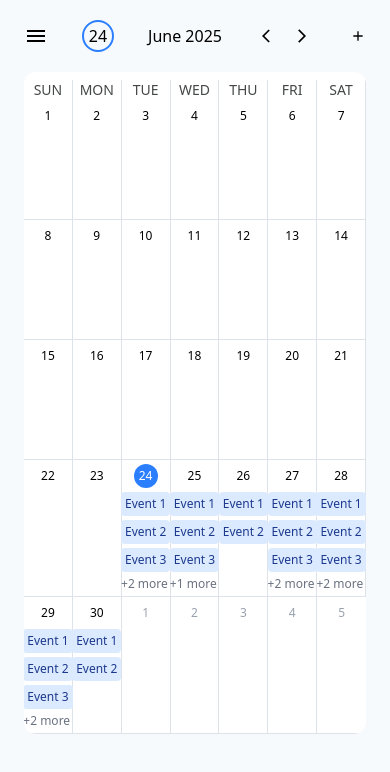
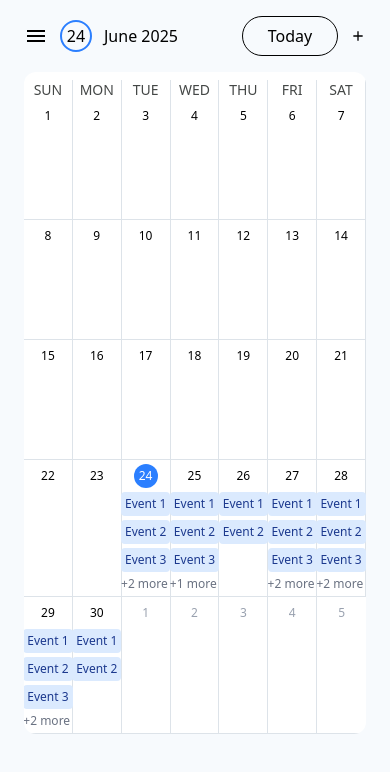
Before and after one commit to mrvicthor/calendar-app, a React (Vite) app: page / in a window 390 px wide. Shown: the top 772 px of the page. Built offline with nearby package versions, Linux system fonts and the light colour scheme.

Commit message:
fix(header.tsx): update header

```diff
--- a/src/components/header.tsx
+++ b/src/components/header.tsx
@@ -52,11 +52,11 @@ const Header = () => {
           <button
             aria-label="today"
             onClick={navigateToToday}
-            className="h-10 w-[6rem] hidden md:block rounded-3xl cursor-pointer border capitalize hover:bg-[#ECF4F4] ml-auto"
+            className="h-10 w-[6rem] rounded-3xl cursor-pointer border capitalize hover:bg-[#ECF4F4] ml-auto"
           >
             today
           </button>{" "}
-          <div className="flex items-center gap-1">
+          <div className="hidden md:flex items-center gap-1">
             <button
               aria-label="previous"
               onClick={() => navigateMonth("prev")}
```
